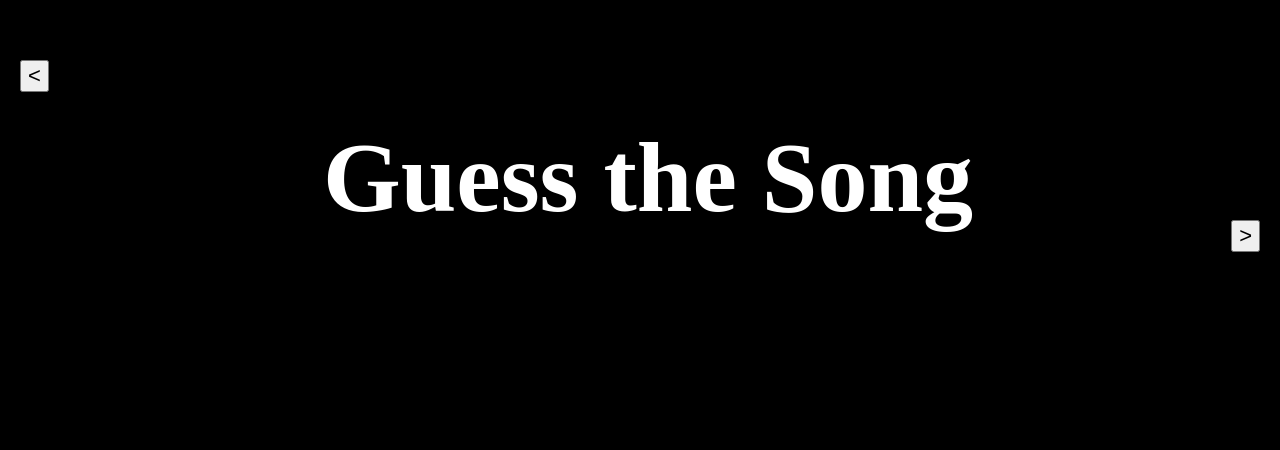
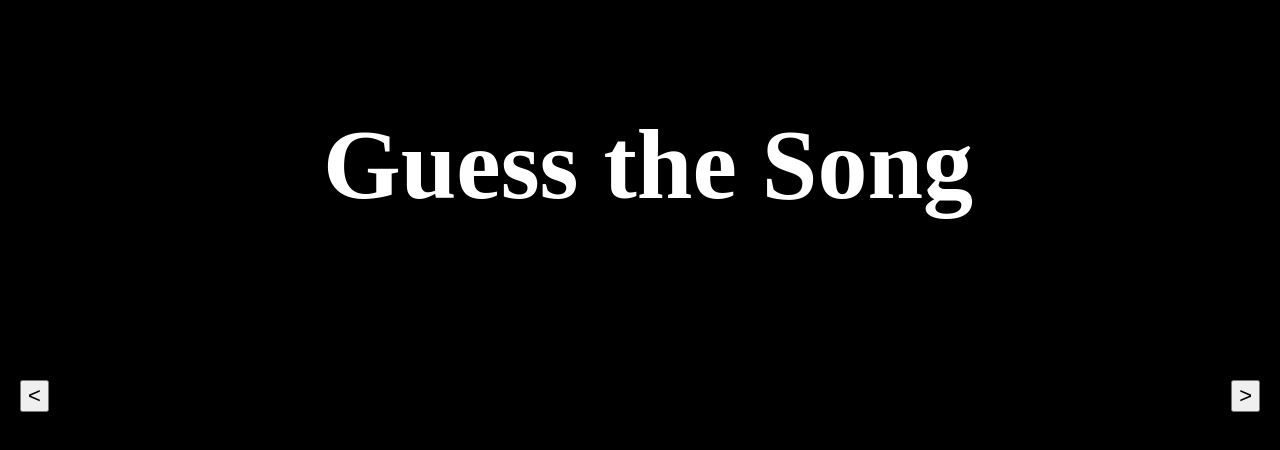
Before and after one commit to Jef-king/FunActivity, a plain HTML site: page index.html in a window 1280 px wide. Shown: the part 200-650 px from the top of the page. Drawn offline with Linux system fonts and the light colour scheme.

Commit message:
Add files via upload

```diff
--- a/style.css
+++ b/style.css
@@ -1,28 +1,29 @@
 body{
+    text-align: center;
     background-color: black;
 }
-div{
-
-}
 h1{
-    text-align: center;
+    position:absolute;
+    top:30%;
     width:100%;
     height:auto;
     font-size: 100px;
     color:white;
-    margin: 0;
-position: absolute;
-top: 40%;
+}
+span{
+    display:flex;
+    justify-content: space-between;
+
 }
 #prev{
     position:absolute;
-    top:30%;
+    top:70%;
     left:0;
     margin:20px;
 }
 #nxt{
     position:absolute;
-    top:50%;
+    top:70%;
     right:0;
     margin:20px;
 }
```
